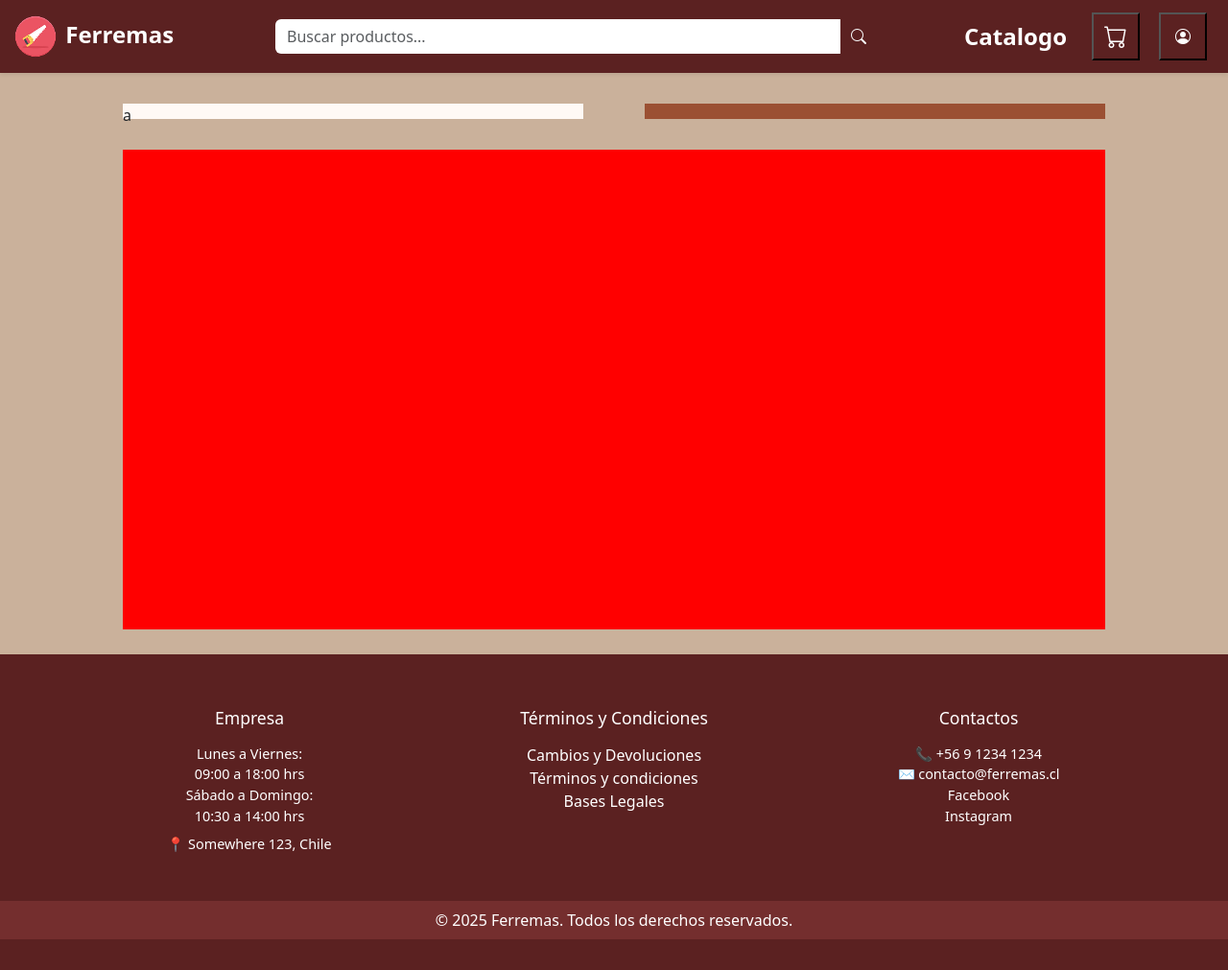
After one commit to Volkergz/Ferremas, a Django app: page /producto in a window 1280 px wide. The commit adds this page. Shown: the whole page at 96% size. Run offline with Django 5.2, Linux system fonts and the light colour scheme.

Commit message:
Producto HTML (1)

```diff
--- a/main/frontend/polls/static/css/principal.css
+++ b/main/frontend/polls/static/css/principal.css
@@ -1,9 +1,15 @@
 
 /* Notas, no usar */
 .coloresempresa{
-  color: #CBB09Bff, #A66A50ff, #8D5639ff, #5B2121 ,#4A756Eff,#1B4A42ff;
+  color: #CBB09Bff, #A66A50ff, #8D5639ff, #5B2121 ,#4A756Eff,#1B4A42ff,#9CA1A2;
 }
-
+/* Background color classes */
+.marron { background-color: #5B2121;}
+.cafeO { background-color: #8D5639ff;}
+.cafe { background-color: #8D5639ff;}
+.cafeC { background-color: #CBB09Bff;}
+.gris { background-color: #9CA1A2;}
+.blanco { background-color: #fff9f5;}
 /* Fondo principal */
 .bg-principal {
   background-color: #CAB19B;
--- a/main/frontend/polls/templates/Catalogo.html
+++ b/main/frontend/polls/templates/Catalogo.html
@@ -8,6 +8,8 @@
 {% load static %}
 <link rel="stylesheet" href="{% static 'css/principal.css' %}">
 <link rel="stylesheet" href="{% static 'css/catalogo.css' %}">
+<link href="https://cdn.jsdelivr.net/npm/bootstrap@5.3.6/dist/css/bootstrap.min.css" rel="stylesheet">
+<link rel="stylesheet" href="https://cdn.jsdelivr.net/npm/bootstrap-icons@1.10.5/font/bootstrap-icons.css">
 
 <section>
 
--- /dev/null
+++ b/main/frontend/polls/templates/Producto.html
@@ -0,0 +1,43 @@
+
+{% extends 'base.html' %}
+
+{% block title %} vista de catalogo {% endblock %}
+
+{% block content %}
+
+{% load static %}
+
+<link rel="stylesheet" href="{% static 'css/principal.css' %}">
+<link rel="stylesheet" href="{% static 'css/producto.css' %}">
+<link href="https://cdn.jsdelivr.net/npm/bootstrap@5.3.6/dist/css/bootstrap.min.css" rel="stylesheet">
+<link rel="stylesheet" href="https://cdn.jsdelivr.net/npm/bootstrap-icons@1.10.5/font/bootstrap-icons.css">
+
+<section>
+
+    <div style="display: grid; grid-template-columns: 1fr 1fr;">
+        <div class="d-flex justify-content-center" style="width: 50vw; height: 300px; height: auto;">
+
+            <div class="blanco" style="width: 100%; height: 1em; margin: 5% 5% 5% 20%">
+                <p> a </p>
+            </div>
+
+        </div>
+
+        <div class="d-flex justify-content-center" style="width: 50vw; height: auto;">
+
+            <div style="width: 100%;margin: 5% 20% 5% 5%; background-color: rgb(155, 80, 51);">
+
+            </div>
+
+        </div>
+
+        <div class="d-flex justify-content-center" style="grid-column: span 2 / span 2; min-width: 500px; min-height: 500px; margin: 0% 10% 2% 10%; background-color: red;">
+
+        </div>
+    </div>
+
+
+
+</section>
+<!-- <script src="{% static 'js/' %}"></script> -->
+{% endblock %}
--- a/main/frontend/polls/templates/base.html
+++ b/main/frontend/polls/templates/base.html
@@ -6,8 +6,6 @@
     <title>{% block title %} base html {% endblock %}</title>
 
     <meta name="viewport" content="width=device-width, initial-scale=1.0">
-    <link href="https://cdn.jsdelivr.net/npm/bootstrap@5.3.6/dist/css/bootstrap.min.css" rel="stylesheet">
-    <link rel="stylesheet" href="https://cdn.jsdelivr.net/npm/bootstrap-icons@1.10.5/font/bootstrap-icons.css">
 
 </head>
 
@@ -31,7 +29,7 @@
 
 
       <div>
-        <a class="navbar-brand fw-bold text-white" href="catalogo"> Catalogo</a>
+        <a class="navbar-brand fw-bold text-white" href="/catalogo"> Catalogo</a>
       </div>
 
       <!-- boton carrito -->
--- a/main/frontend/polls/templates/home.html
+++ b/main/frontend/polls/templates/home.html
@@ -7,6 +7,8 @@
 {% load static %}
 <link rel="stylesheet" href="{% static 'css/principal.css' %}">
 <link rel="stylesheet" href="{% static 'css/home.css' %}">
+<link href="https://cdn.jsdelivr.net/npm/bootstrap@5.3.6/dist/css/bootstrap.min.css" rel="stylesheet">
+<link rel="stylesheet" href="https://cdn.jsdelivr.net/npm/bootstrap-icons@1.10.5/font/bootstrap-icons.css">
 
 <section class="container my-4">
     <div id="iconCarousel" class="carousel slide py-4 icon-carousel" data-bs-ride="carousel">
--- a/main/frontend/polls/urls.py
+++ b/main/frontend/polls/urls.py
@@ -5,6 +5,7 @@ urlpatterns = [
     path('login', views.login_view, name='login'),
     path('logout', views.logout_view, name='logout'),
     path('register', views.register_view, name='register'),
+    path('producto', views.producto_view, name='producto'),
     path('catalogo/', views.catalogo_view, name='catalogo'),
     path('', views.index, name="home")
 ]
--- a/main/frontend/polls/views.py
+++ b/main/frontend/polls/views.py
@@ -44,6 +44,9 @@ def logout_view(request):
     logout(request)
     return redirect('login')
 
+def producto_view(request):
+    return render(request, 'producto.html')
+
 def catalogo_view(request):
     items = range(200)  # reemplazar con base de datos
 
```
Also changed, not shown: main/frontend/polls/static/css/producto.css (added), 1 other file.
